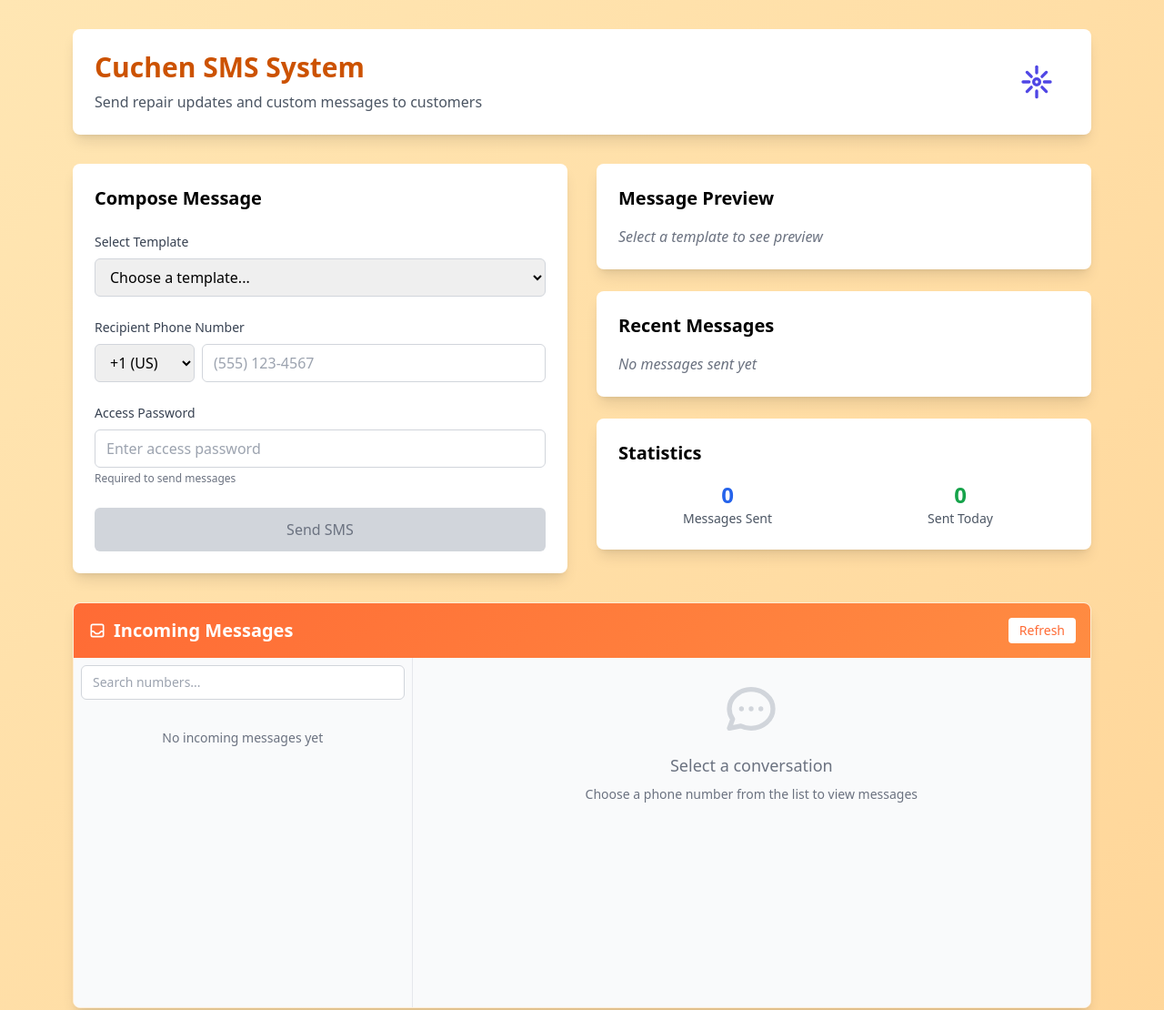
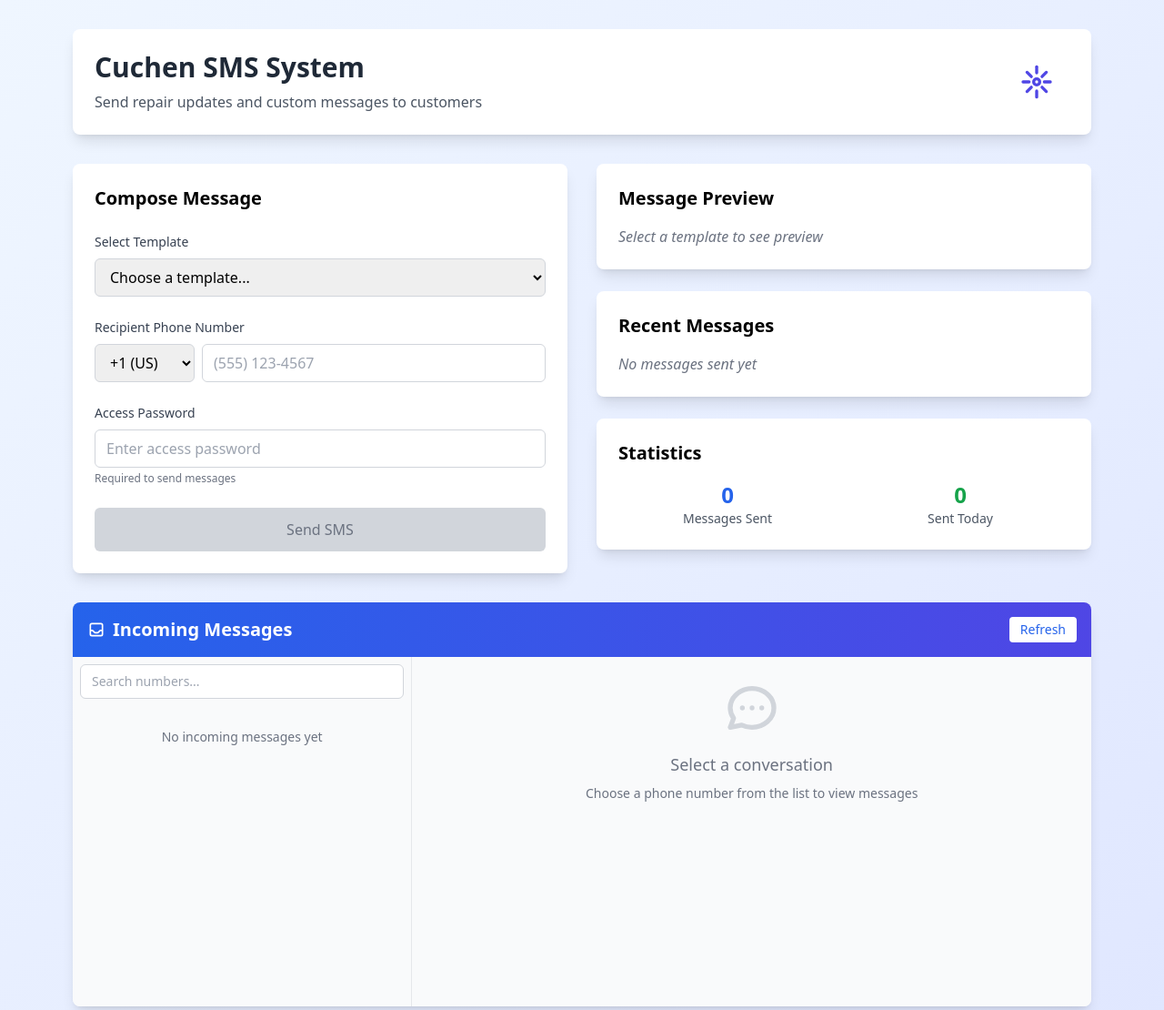
Before and after one commit to Dukekw/sms-app, a website: page public/index.html in a window 1280 px wide. Shown: the top 1110 px of the page at 91% size. Drawn offline with nearby package versions, Linux system fonts and the light colour scheme.

Commit message:
Update index.html
rollback

```diff
--- a/public/index.html
+++ b/public/index.html
@@ -29,13 +29,13 @@
         }
     </style>
 </head>
-<body class="min-h-screen" style="background: linear-gradient(135deg, #ffe6b3 0%, #ffd699 100%);">
+<body class="bg-gradient-to-br from-blue-50 to-indigo-100 min-h-screen">
     <div class="container mx-auto px-4 py-8 max-w-6xl">
         <!-- Header -->
         <div class="bg-white rounded-lg shadow-lg p-6 mb-8">
             <div class="flex justify-between items-center">
                 <div>
-                    <h1 class="text-3xl font-bold" style="color: #cc5200;">Cuchen SMS System</h1>
+                    <h1 class="text-3xl font-bold text-gray-800">Cuchen SMS System</h1>
                     <p class="text-gray-600 mt-2">Send repair updates and custom messages to customers</p>
                 </div>
                 <div class="flex items-center gap-4">
@@ -135,17 +135,17 @@
                 </div>
             </div>
         </div>
-        <div class="mt-8 bg-white rounded-lg shadow-lg overflow-hidden border border-orange-100">
-    <div class="text-white p-4" style="background: linear-gradient(135deg, #ff6b35 0%, #ff8c42 100%);">
+        <div class="mt-8 bg-white rounded-lg shadow-lg overflow-hidden">
+            <div class="bg-gradient-to-r from-blue-600 to-indigo-600 text-white p-4">
                 <div class="flex items-center justify-between">
                     <h2 class="text-xl font-semibold flex items-center">
                         <svg class="w-5 h-5 mr-2" fill="none" stroke="currentColor" viewBox="0 0 24 24">
                             <path stroke-linecap="round" stroke-linejoin="round" stroke-width="2" d="M20 13V6a2 2 0 00-2-2H6a2 2 0 00-2 2v7m16 0v5a2 2 0 01-2 2H6a2 2 0 01-2-2v-5m16 0h-2.586a1 1 0 00-.707.293l-2.414 2.414a1 1 0 01-.707.293h-3.172a1 1 0 01-.707-.293l-2.414-2.414A1 1 0 006.586 13H4"></path>
                         </svg>
                         Incoming Messages
-                <span id="unreadBadge" class="ml-2 bg-red-600 text-white text-xs px-2 py-1 rounded-full hidden">0</span>
+                        <span id="unreadBadge" class="ml-2 bg-red-500 text-white text-xs px-2 py-1 rounded-full hidden">0</span>
                     </h2>
-            <button onclick="fetchRealMessages()" class="px-3 py-1 text-sm bg-white rounded hover:bg-orange-50 transition-colors font-medium" style="color: #ff6b35;">
+                    <button onclick="fetchRealMessages()" class="px-3 py-1 text-sm bg-white text-blue-600 rounded hover:bg-blue-50 transition-colors">
                         Refresh
                     </button>
                 </div>
@@ -434,8 +434,7 @@
 
             if (selectedTemplate && phoneNumber && appPassword && allVariablesFilled) {
                 button.disabled = false;
-                button.className = 'w-full py-3 px-4 rounded-md font-medium transition-colors text-white hover:opacity-90';
-                button.style.backgroundColor = '#ff6b35';
+                button.className = 'w-full py-3 px-4 rounded-md font-medium transition-colors bg-blue-600 text-white hover:bg-blue-700';
             } else {
                 button.disabled = true;
                 button.className = 'w-full py-3 px-4 rounded-md font-medium transition-colors bg-gray-300 text-gray-500 cursor-not-allowed';
```
Lines whose indentation alone changed are shown as unchanged.
